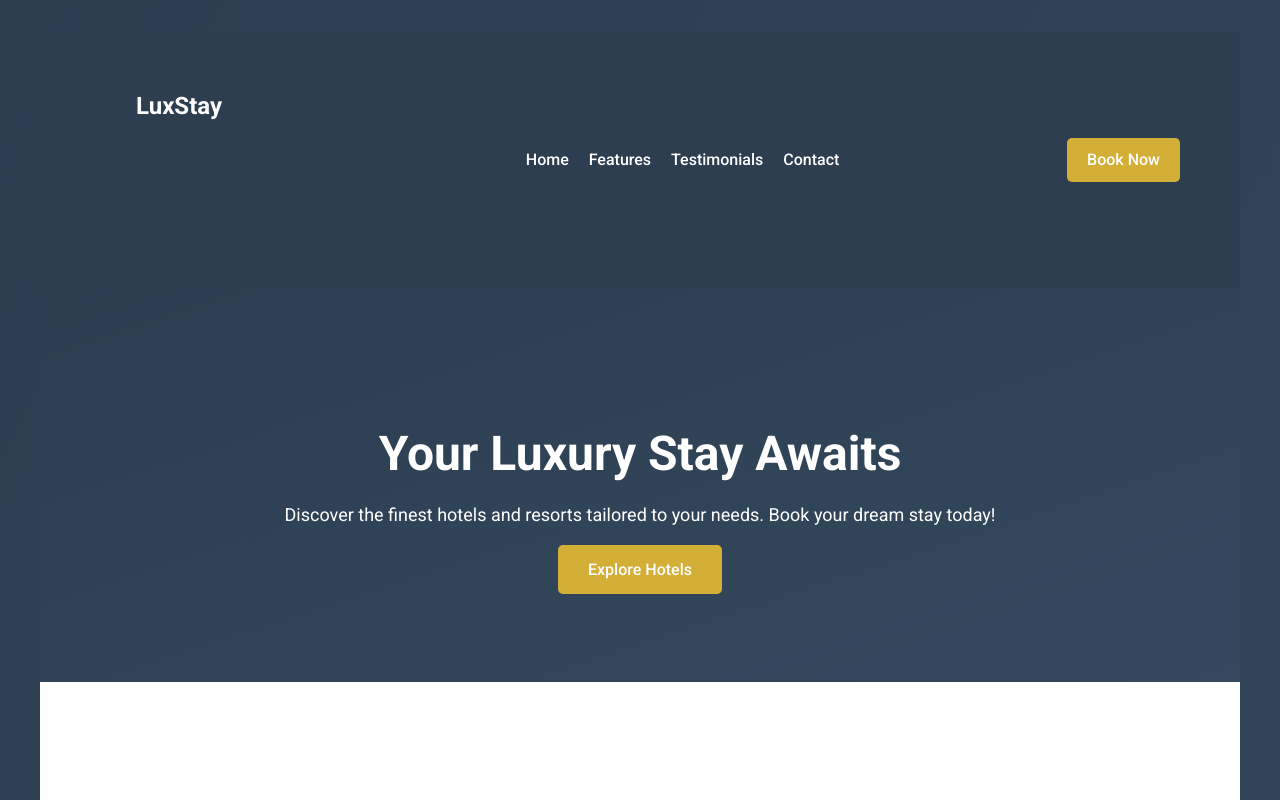
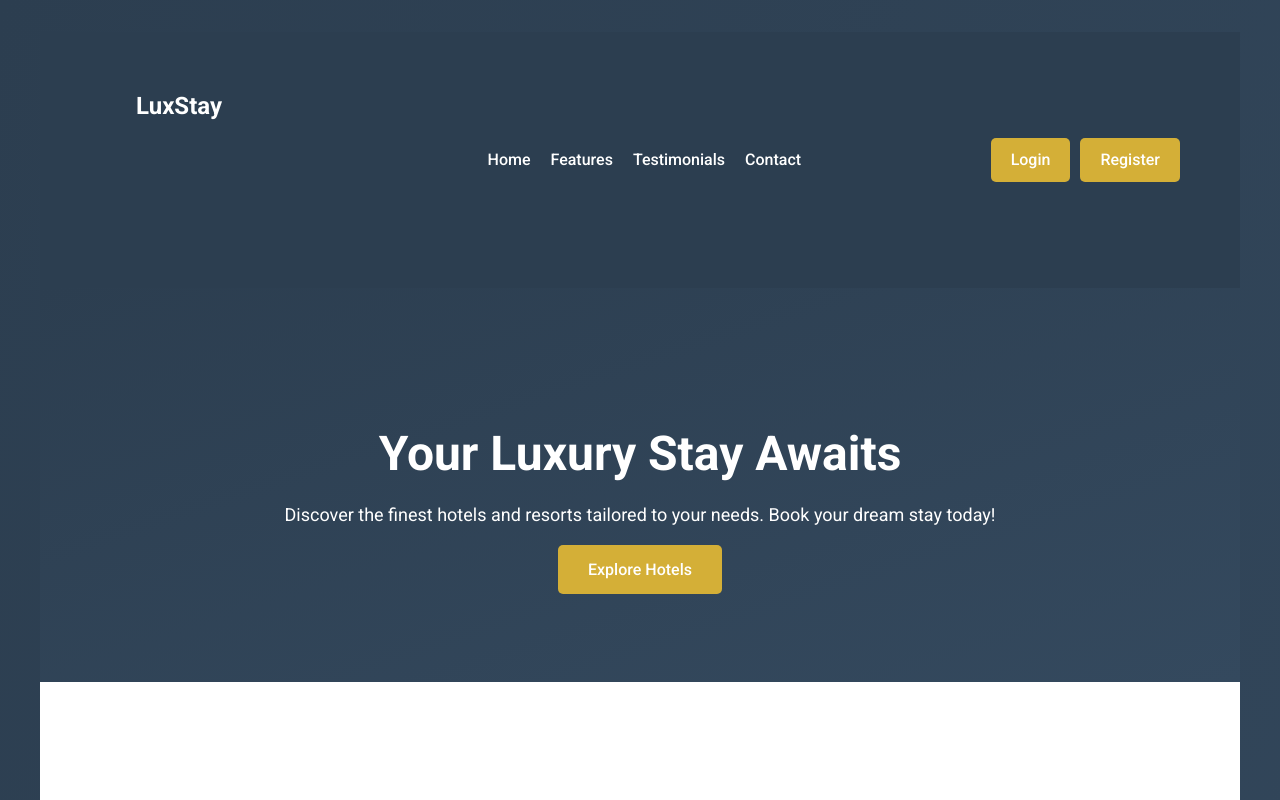
Before and after one commit to AmrShams9/Hotel_Booking_System, a React (Vite) app in the folder FrontEnd/HotelManagementSystem/: page / in a window 1280 px wide. Shown: the top 800 px of the page. Built offline with nearby package versions, Linux system fonts and the light colour scheme.

Commit message:
Final Today

```diff
--- a/FrontEnd/HotelManagementSystem/package.json
+++ b/FrontEnd/HotelManagementSystem/package.json
@@ -12,7 +12,8 @@
   "dependencies": {
     "react": "^18.3.1",
     "react-dom": "^18.3.1",
-    "react-icons": "^5.4.0"
+    "react-icons": "^5.4.0",
+    "react-router-dom": "^7.1.5"
   },
   "devDependencies": {
     "@eslint/js": "^9.17.0",
--- a/FrontEnd/HotelManagementSystem/src/App.jsx
+++ b/FrontEnd/HotelManagementSystem/src/App.jsx
@@ -5,14 +5,19 @@ import './App.css'
 import Login from './components/Login'
 import Signup from './components/SignUp'
 import LandingPage from './components/LandinPage'
+import { BrowserRouter as Router, Routes, Route } from 'react-router-dom';
 
 function App() {
 
 
   return (
-    <div>
-   <LandingPage></LandingPage>
-    </div>
+    <Router>
+      <Routes>
+        <Route path="/" element={<LandingPage></LandingPage>}></Route>
+        <Route path="/login" element={<Login></Login>}></Route>
+        <Route path="/register" element={<Signup></Signup>}></Route>
+      </Routes>
+    </Router>
   );
 }
 
--- a/FrontEnd/HotelManagementSystem/src/components/LandinPage.jsx
+++ b/FrontEnd/HotelManagementSystem/src/components/LandinPage.jsx
@@ -1,6 +1,7 @@
 import React from "react";
 import './Styles/LandingPage.css';
 import { FaHotel, FaMapMarkedAlt, FaHandHoldingUsd } from 'react-icons/fa'; // Icons for features
+import { Link } from "react-router-dom";
 
 const LandingPage = () => {
   return(
@@ -15,7 +16,10 @@ const LandingPage = () => {
             <li><a href="#testimonials">Testimonials</a></li>
             <li><a href="#contact">Contact</a></li>
           </ul>
-          <a href="#" className="btn btn-primary">Book Now</a>
+          <div className="auth-buttons">
+          <Link to="/login" className="btn btn-primary">Login</Link>
+          <Link to="/register" className="btn btn-primary">Register</Link>
+          </div>
         </div>
       </nav>
        {/* Hero Section */}
--- a/FrontEnd/HotelManagementSystem/src/components/Styles/LandingPage.css
+++ b/FrontEnd/HotelManagementSystem/src/components/Styles/LandingPage.css
@@ -211,3 +211,35 @@ body {
     margin: 0 10px;
     font-size: 20px;
   }
+
+  /* Auth Buttons */
+.auth-buttons {
+  display: flex;
+  gap: 10px;
+}
+
+.btn-secondary {
+  background: #34495E; /* Dark blue-gray */
+  color: white;
+  padding: 10px 20px;
+  border-radius: 5px;
+  text-decoration: none;
+  transition: background 0.3s ease;
+}
+
+.btn-secondary:hover {
+  background: #2C3E50; /* Slightly darker shade */
+}
+
+.btn-primary {
+  background: #D4AF37; /* Gold */
+  color: white;
+  padding: 10px 20px;
+  border-radius: 5px;
+  text-decoration: none;
+  transition: background 0.3s ease;
+}
+
+.btn-primary:hover {
+  background: #B89329; /* Darker gold */
+}
```
Also changed, not shown: 1 other file (tests, documents, lock files or other folders).
